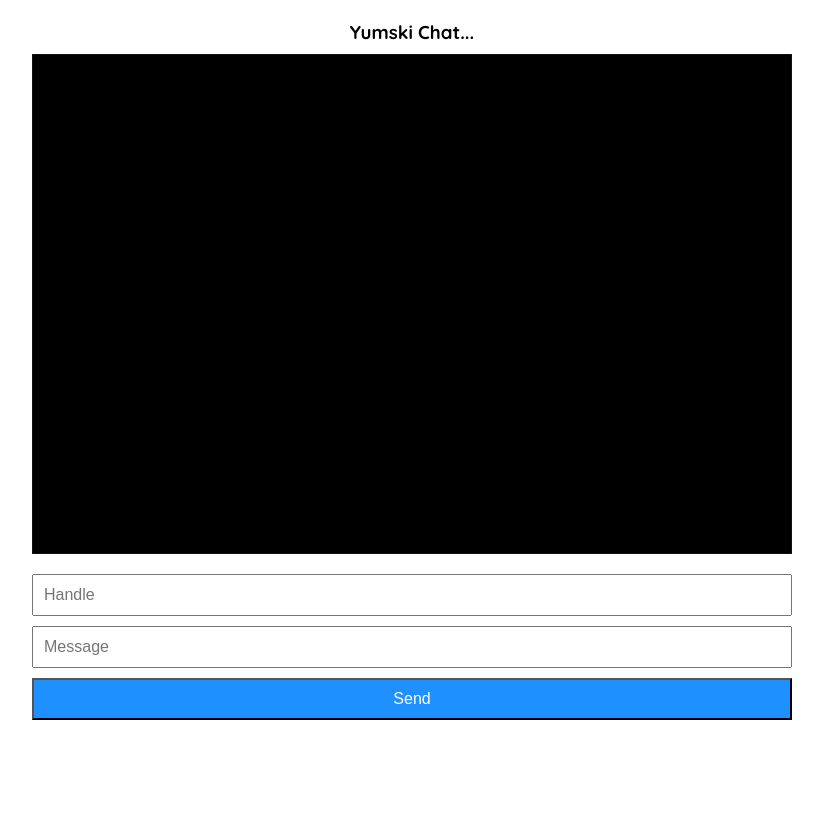
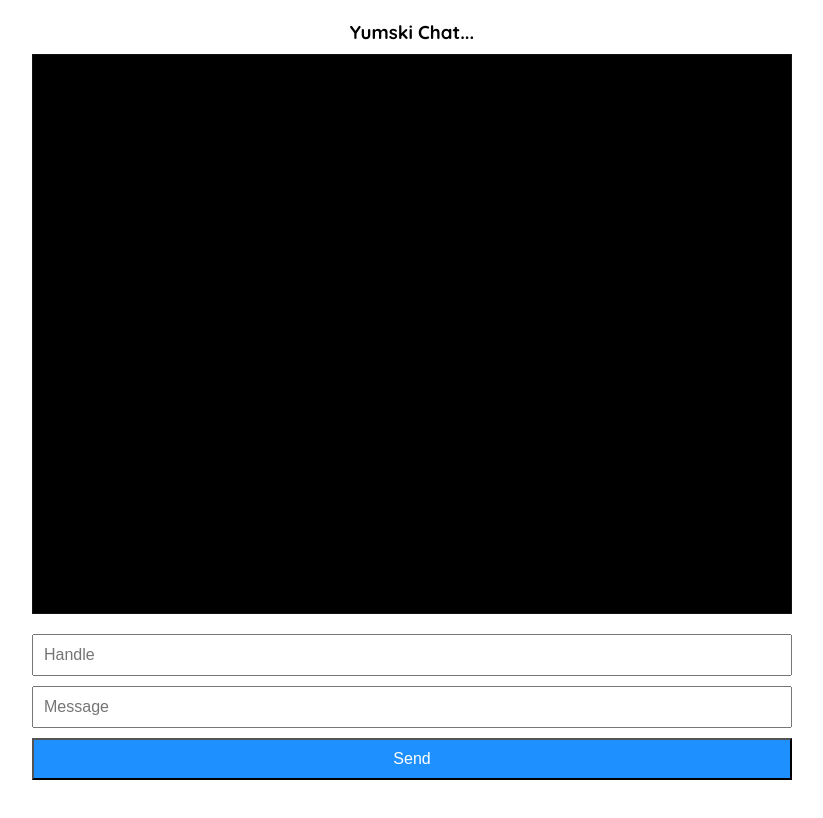
Before and after one commit to Katochi23/the-yumski-chat, a website: page public/index.html in a window 1280 px wide. Shown: the whole page, without its empty margins (228-1051 px from the left). Drawn offline with nearby package versions, Linux system fonts and the light colour scheme; no server answers.

Commit message:
This just works

```diff
--- a/public/style.css
+++ b/public/style.css
@@ -16,7 +16,7 @@ body {
 
 #screen {
   border: 1px solid #121212;
-  height: 500px;
+  height: 70dvh;
   padding: 10px;
   background: #000;
   overflow-y: scroll;
```
